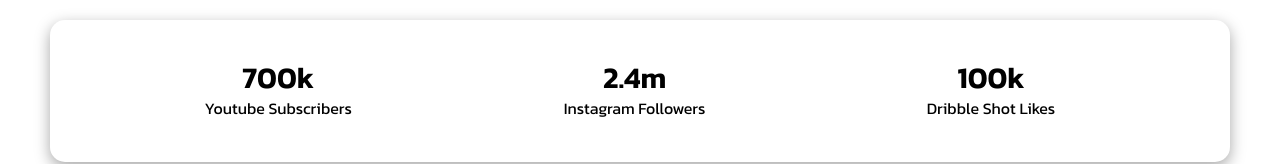
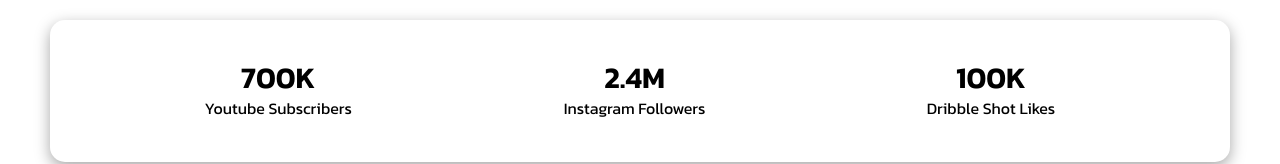
Before and after one commit to khshakilahamed/my-food-web, a plain HTML site: page index.html in a window 1280 px wide. Shown: the part 1900-2064 px from the top of the page. Drawn offline with Linux system fonts and the light colour scheme.

Commit message:
count section updated

```diff
--- a/index.html
+++ b/index.html
@@ -92,15 +92,15 @@
 
     <section class="count">
         <div class="count-items">
-            <span>700k</span>
+            <span>700K</span>
             <p>Youtube Subscribers</p>
         </div>
         <div class="count-items">
-            <span>2.4m</span>
+            <span>2.4M</span>
             <p>Instagram Followers</p>
         </div>
         <div class="count-items">
-            <span>100k</span>
+            <span>100K</span>
             <p>Dribble Shot Likes</p>
         </div>
     </section>
```
